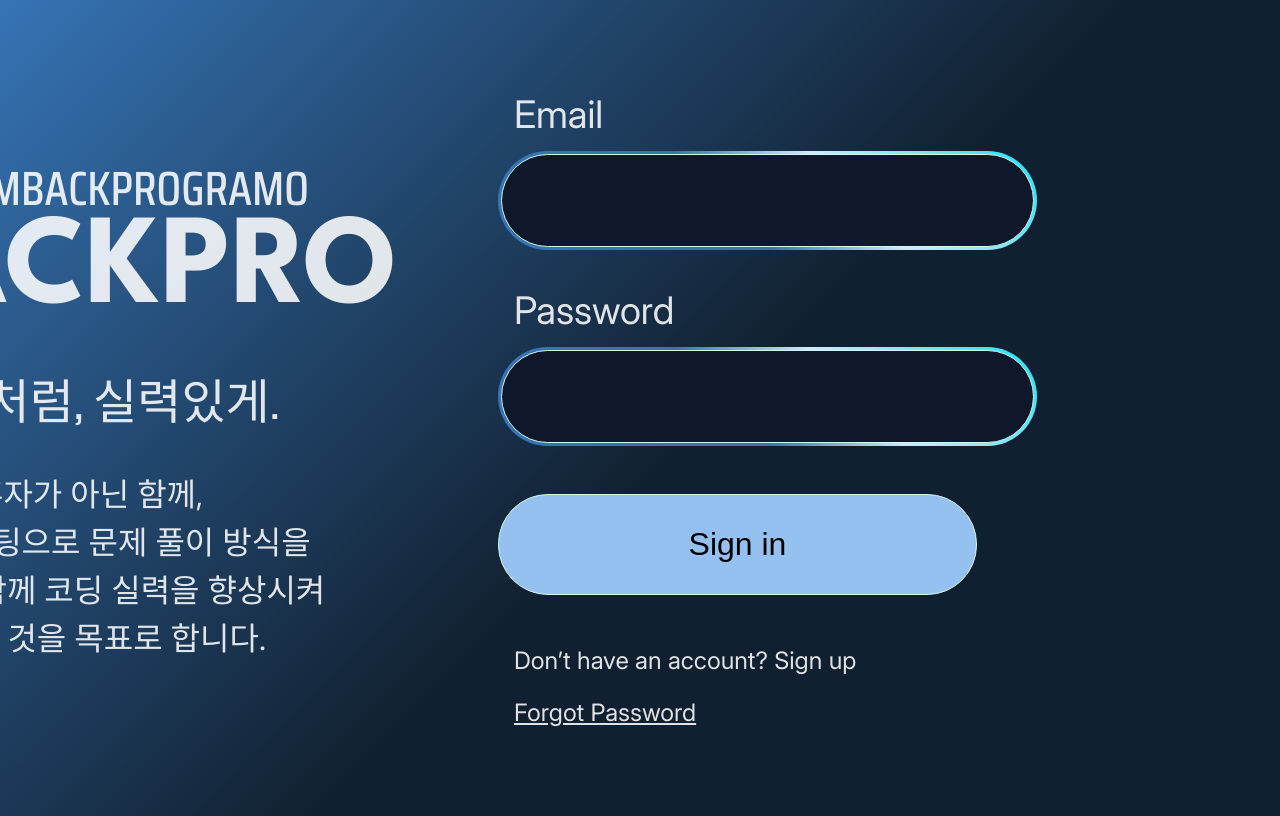
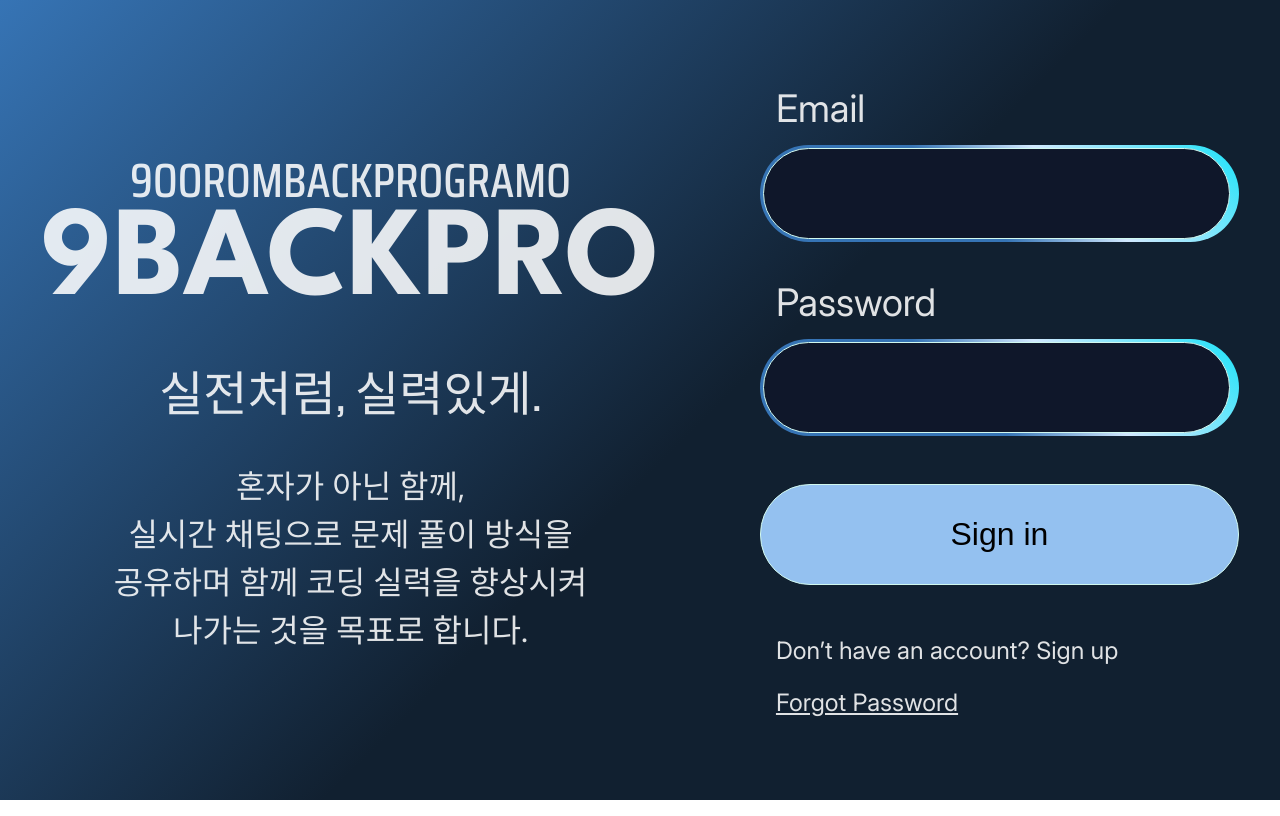
Before and after one commit to PrograMemo-Groom/900pro-fe, a React (Vite) app: page / in a window 1280 px wide. Built offline with nearby package versions, Linux system fonts and the light colour scheme; no server answers.

Commit message:
[design] background index.scss 너비 재  수정

```diff
--- a/src/index.scss
+++ b/src/index.scss
@@ -1,3 +1,9 @@
+*{
+  margin: 0;
+  padding: 0;
+  box-sizing: border-box;
+}
+
 :root {
   font-family: system-ui, Avenir, Helvetica, Arial, sans-serif;
   line-height: 1.5;
@@ -31,9 +37,8 @@ body {
   flex-direction: column;
   justify-content: center;
   align-items: center;
-  width: 100vh;
+  width: 100%;
   height: 100vh;
-  box-sizing: border-box;
   background: linear-gradient(135deg, #3674B5 0%, #112030 54%);
 }
 
--- a/src/pages/history/Chat.tsx
+++ b/src/pages/history/Chat.tsx
@@ -3,7 +3,7 @@ import React from 'react'
 export default function Chat() {
   return (
     <div>
-
+      hello
     </div>
   )
 }
```
